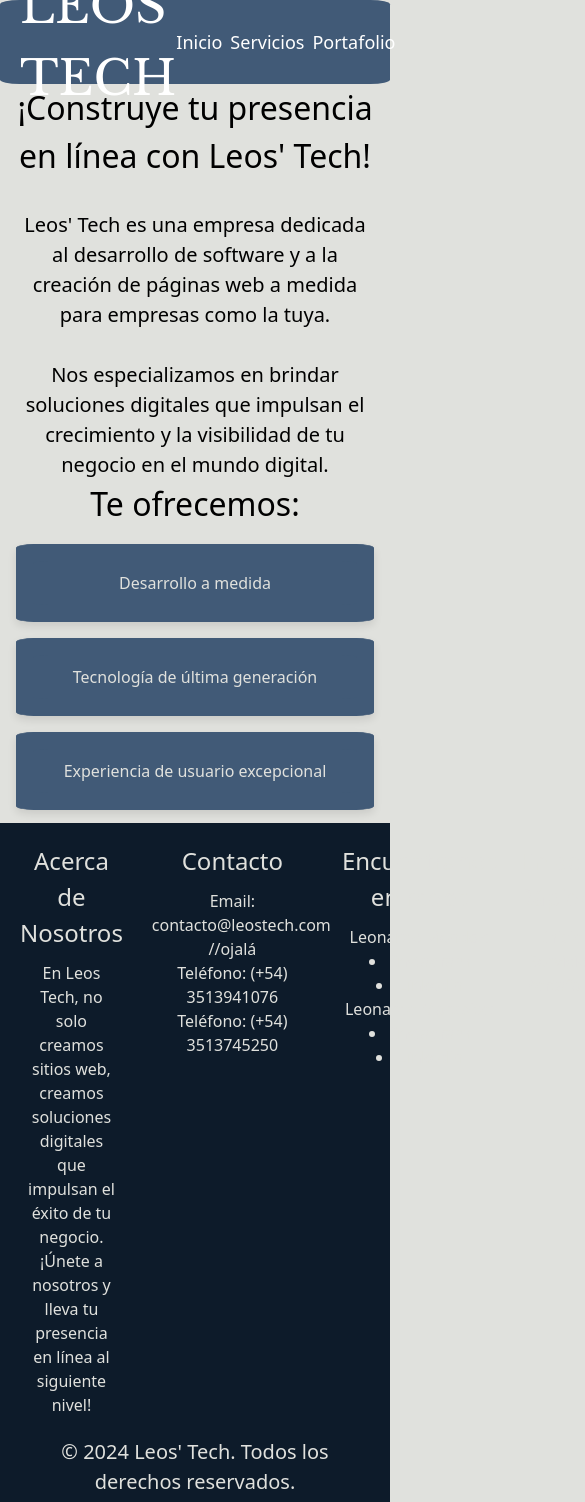
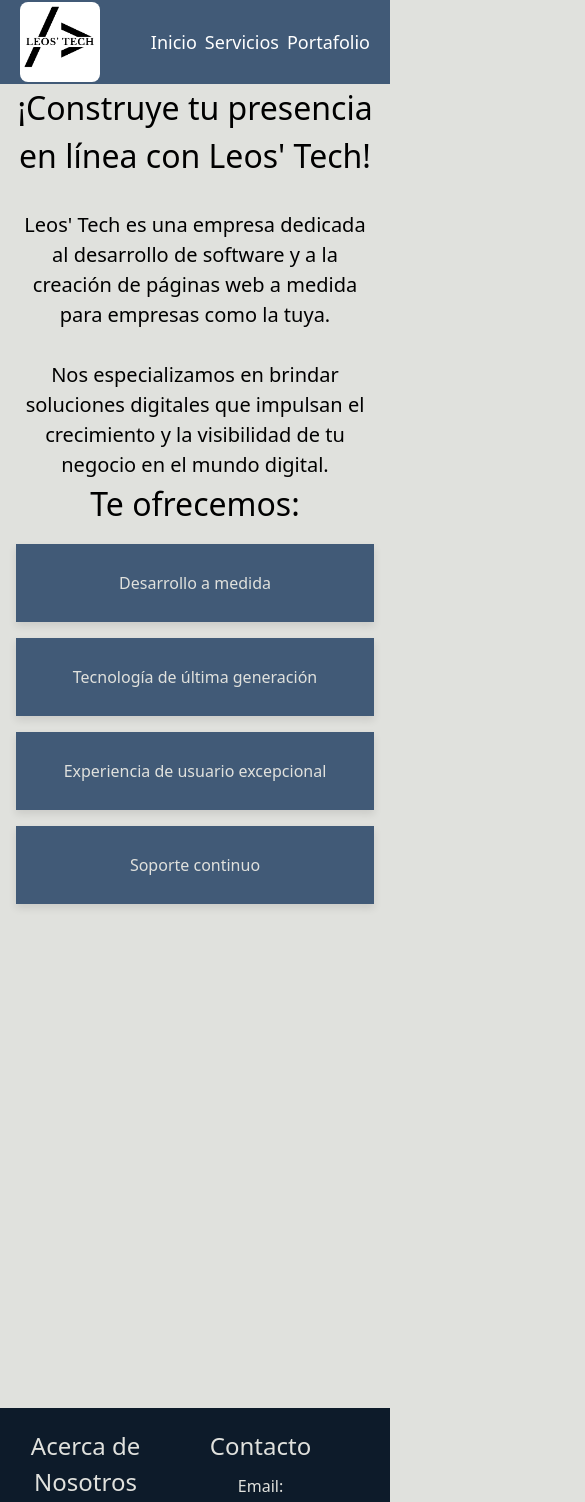
Before and after one commit to LeonardoMendezR/leos-tech, a React (Vite) app in the folder Frontend/: page /home in a window 390 px wide. Shown: the top 1502 px of the page, 585 px wide, since content can reach past the window. Built offline with nearby package versions, Linux system fonts and the light colour scheme.

Commit message:
tocar el logo y el titulo te redireccionan al home diseño responsive del home

```diff
--- a/Frontend/src/Components/Nav.jsx
+++ b/Frontend/src/Components/Nav.jsx
@@ -7,10 +7,14 @@
         <nav>
             <div className="externDiv">
                 <div className="logoDiv">
-                    <img className="image" src="../../imagenes/leostech.png"/>
+                    <Link to="Home">
+                        <img className="image" src="../../imagenes/leostech.png"/>
+                    </Link>
                 </div>
                 <div className="name">
-                    <h2> LEOS' TECH</h2>
+                    <Link to="Home">
+                        <h2> LEOS' TECH</h2>
+                    </Link>
                 </div>
                 <div className="linksDiv">
                     <div className="listDiv">
--- a/Frontend/src/Components/Styles.css
+++ b/Frontend/src/Components/Styles.css
@@ -13,7 +13,6 @@
     z-index: 50;
     color: #ffffff;
     background-color: rgb(65, 90, 119);
-    border-radius: 5%;
     @media (min-width: 1024px) {
         padding-top: 5rem;
         padding-bottom: 5rem;
@@ -57,6 +56,9 @@
     align-items: center;
     font-family: "Libre Baskerville", arial, serif;
     font-size: xxx-large;
+    @media(orientation: portrait){
+        display: none;
+    }
 
 }
 
@@ -87,7 +89,6 @@
 
 .contenedor {
     border: 1px solid #415a77;
-    border-radius: 5%;
     padding: 16px;
     margin: 16px;
     text-align: center;
@@ -98,12 +99,10 @@
 
 .expandido {
     height: 50%;
-    border-radius: 5%;
 }
 
 .title {
     background-color: #415a77;
-    border-radius: 5%;
     padding: 10px;
     text-align: center;
     color: #e0e1dd;
@@ -113,7 +112,6 @@
 .contenido {
     background-color: #778da9;
     padding: 10px;
-    border-radius: 5%;
     color: #e0e1dd;
     text-shadow: black;
 }
@@ -126,7 +124,11 @@
     background-color: #e0e1dd;
     color: #000000;
     margin-bottom: 10%; /* Ajusta según la altura de tu footer */
+    @media(orientation: portrait){
+        margin-bottom: 160%;
+    }
 }
+/*footer*/
 .site-footer {
     background-color: #0d1b2a;
     color: #e0e1dd;
@@ -137,16 +139,16 @@
 }
 
 .container {
+    display: grid;
+    flex-wrap: wrap;
+    justify-content: space-between;
+}
+.footer-content {
     display: flex;
     flex-wrap: wrap;
     justify-content: space-between;
-}
-/*footer*/
-.footer-content {
-    display: flex;
     width: 100%;
 }
-
 .footer-section {
     flex: 2;
     margin-right: 20px;
@@ -170,7 +172,6 @@
     color: #e0e1dd;
     text-decoration: none;
 }
-
 .footer-bottom {
     margin-top: 20px;
     text-align: left;
```
